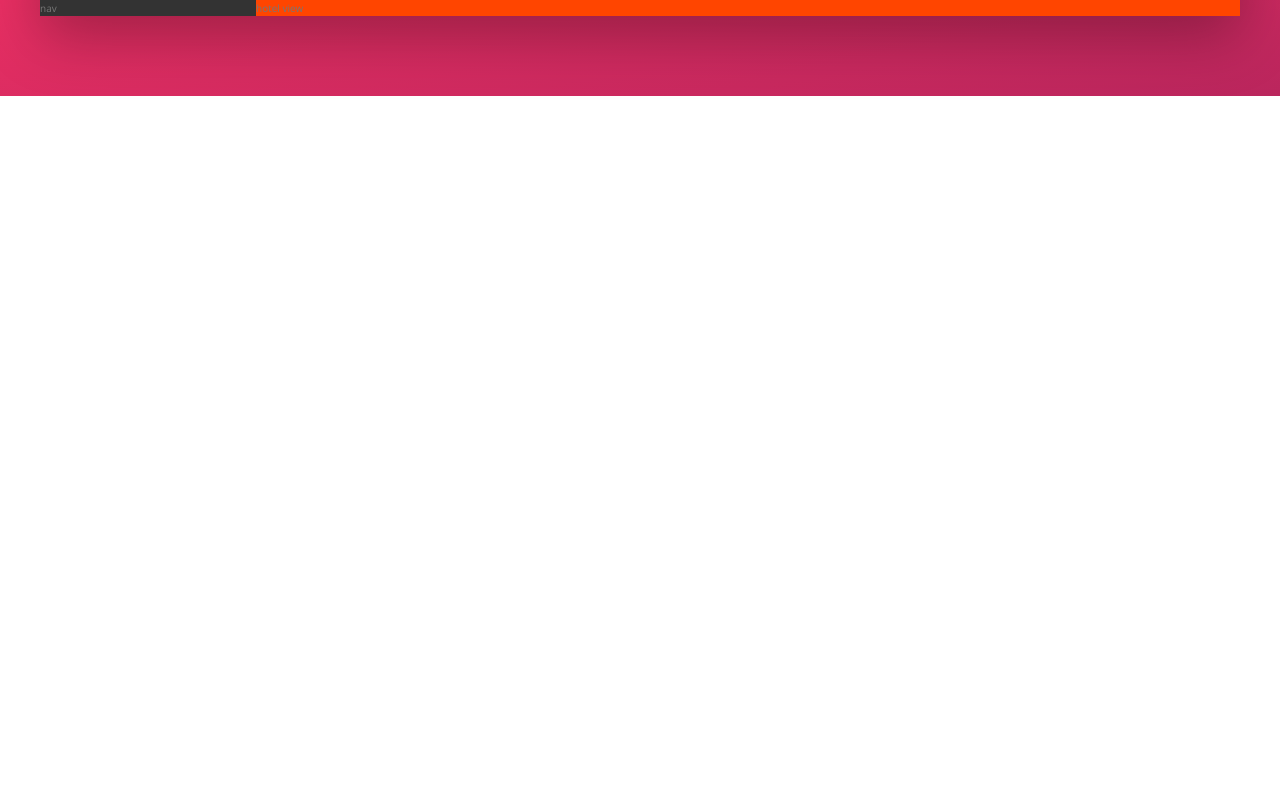
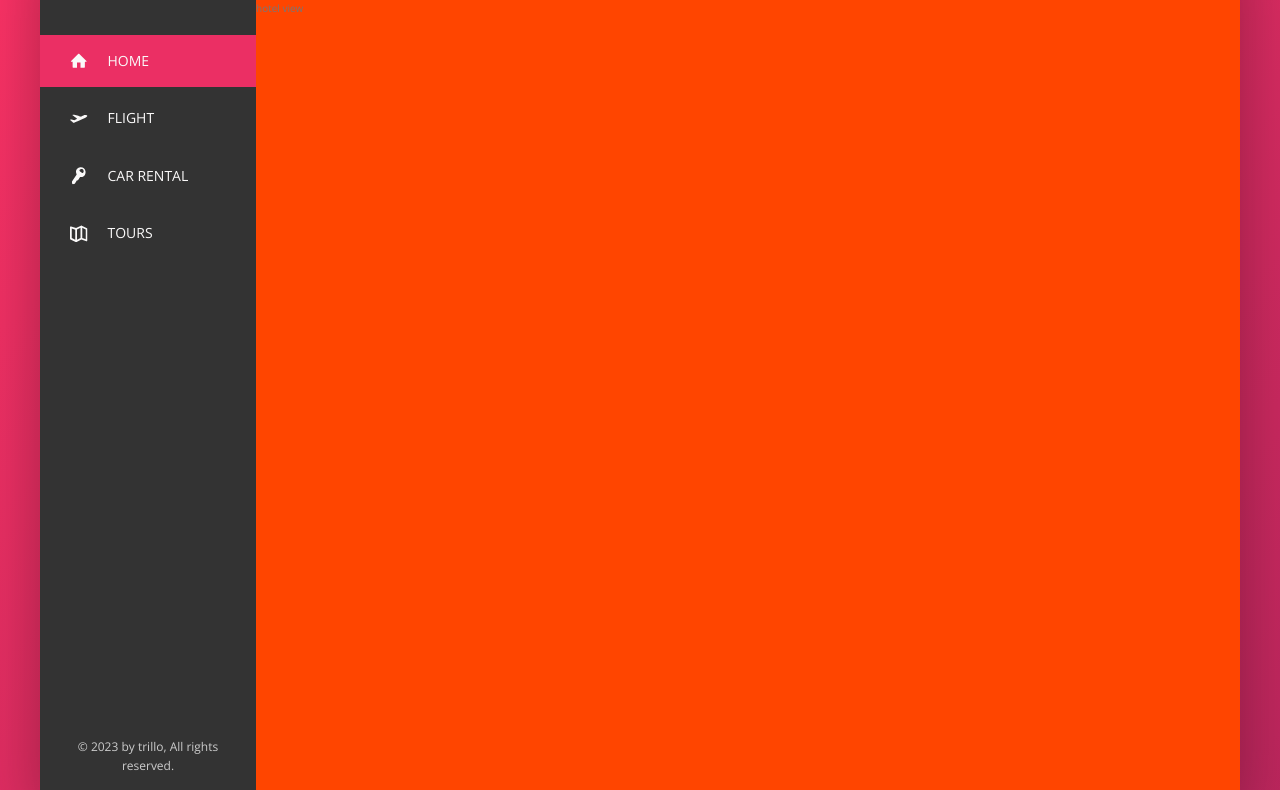
Before and after one commit to safwan6395/trillo-website, a website: page index.html in a window 1280 px wide. Shown: the part 150-940 px from the top of the page. Before the commit the page ends 800 px from the top, so only its background shows below. Drawn offline with nearby package versions, Linux system fonts and the light colour scheme; files that its build step writes are made by us from their sources.

Commit message:
Build side navigation

```diff
--- a/index.html
+++ b/index.html
@@ -54,7 +54,43 @@
         </nav>
       </header>
       <div class="content">
-        <nav class="sidebar">nav</nav>
+        <nav class="sidebar">
+          <ul class="side-nav">
+            <li class="side-nav__item side-nav__item--active">
+              <a href="#" class="side-nav__link">
+                <svg class="side-nav__icon">
+                  <use href="img/sprite.svg#icon-home"></use>
+                </svg>
+                <span>Home</span>
+              </a>
+            </li>
+            <li class="side-nav__item">
+              <a href="#" class="side-nav__link">
+                <svg class="side-nav__icon">
+                  <use href="img/sprite.svg#icon-aircraft-take-off"></use>
+                </svg>
+                <span>Flight</span>
+              </a>
+            </li>
+            <li class="side-nav__item">
+              <a href="#" class="side-nav__link">
+                <svg class="side-nav__icon">
+                  <use href="img/sprite.svg#icon-key"></use>
+                </svg>
+                <span>Car rental</span>
+              </a>
+            </li>
+            <li class="side-nav__item">
+              <a href="#" class="side-nav__link">
+                <svg class="side-nav__icon">
+                  <use href="img/sprite.svg#icon-map"></use>
+                </svg>
+                <span>Tours</span>
+              </a>
+            </li>
+          </ul>
+          <div class="legal">&copy; 2023 by trillo, All rights reserved.</div>
+        </nav>
         <main class="hotel-view">hotel view</main>
       </div>
     </div>
--- a/sass/_components.scss
+++ b/sass/_components.scss
@@ -88,7 +88,7 @@
   }
 
   &__notification {
-    font-size: .8rem;
+    font-size: 0.8rem;
     height: 1.75rem;
     width: 1.75rem;
     border-radius: 50%;
@@ -108,3 +108,70 @@
     margin-right: 1rem;
   }
 }
+
+//////////////////////////////////////
+// USER NAVIGATION
+.side-nav {
+  font-size: 1.4rem;
+  list-style: none;
+  margin-top: 3.5rem;
+
+  &__item {
+    position: relative;
+
+    &:not(:last-child) {
+      margin-bottom: 0.5rem;
+    }
+  }
+
+  &__item::before {
+    content: "";
+    position: absolute;
+    inset: 0;
+    height: 100%;
+    width: 3px;
+    background-color: var(--color-primary);
+    transform: scaleY(0);
+    transition: transform 0.2s, width 0.4s cubic-bezier(1, 0, 0, 1) 0.2s;
+  }
+
+  &__item:hover::before,
+  &__item--active::before {
+    transform: scaleY(1);
+    width: 100%;
+  }
+
+  &__item:active::before {
+    background-color: var(--color-primary-light);
+  }
+
+  &__link:link,
+  &__link:visited {
+    display: flex;
+    align-items: center;
+
+    position: relative;
+    z-index: 10;
+
+    color: var(--color-grey-light-1);
+    text-decoration: none;
+    text-transform: uppercase;
+    padding: 1.5rem 3rem;
+  }
+
+  &__icon {
+    width: 1.75rem;
+    height: 1.75rem;
+    margin-right: 2rem;
+    fill: currentColor;
+  }
+}
+
+//////////////////////////////////////
+// LEGAL TEXT
+.legal {
+  font-size: 1.2rem;
+  color: var(--color-grey-light-4);
+  text-align: center;
+  padding: 2.5rem;
+}
--- a/sass/_layout.scss
+++ b/sass/_layout.scss
@@ -24,10 +24,14 @@
 .sidebar {
   background-color: var(--color-grey-dark-1);
   flex: 0 0 18%;
+  display: flex;
+  flex-direction: column;
+  justify-content: space-between;
 }
 
 .hotel-view {
   background-color: #fff;
   background-color: orangered;
+  height: 80rem;
   flex: 1;
 }
```
Also changed, not shown: img/user.jpg.
